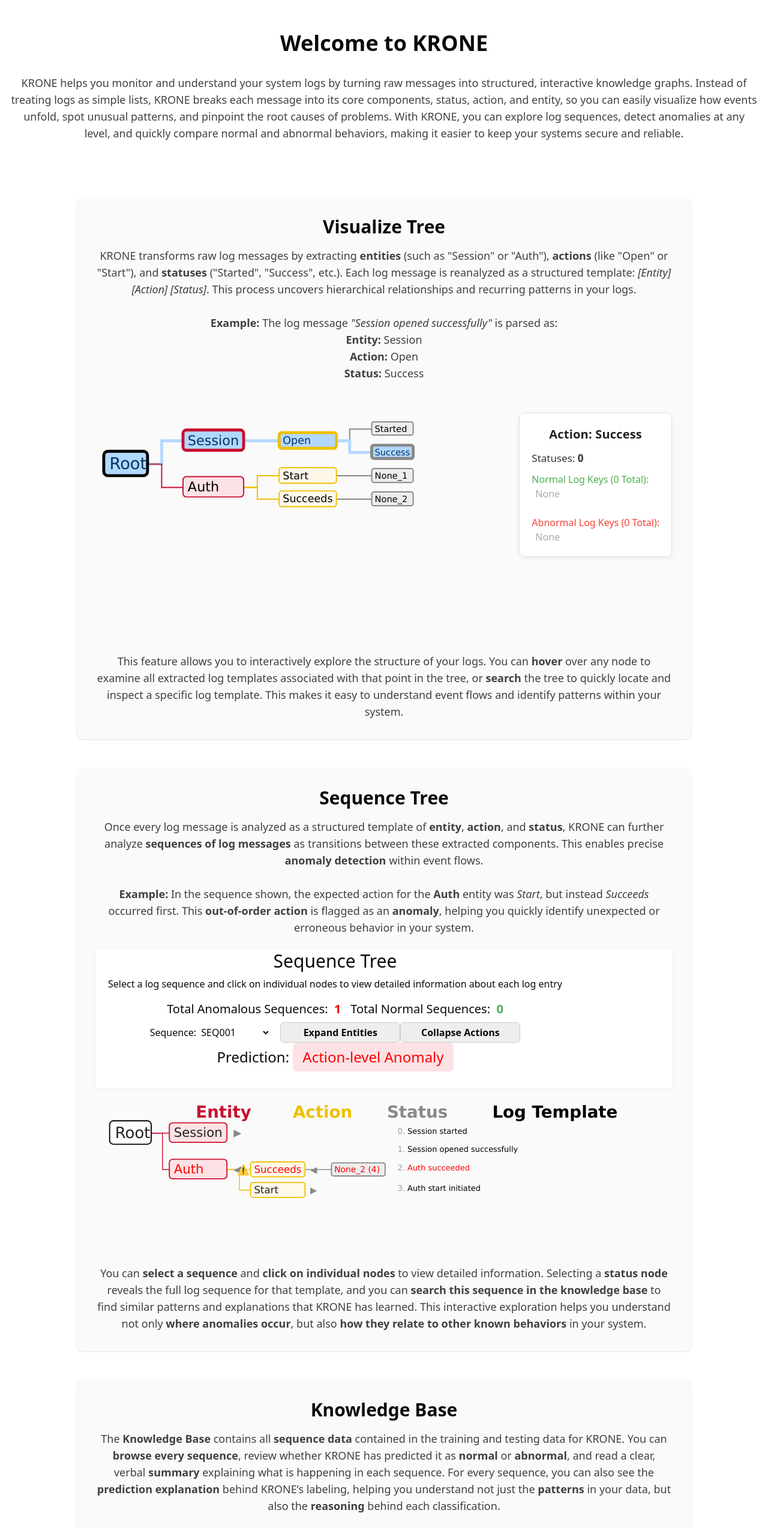
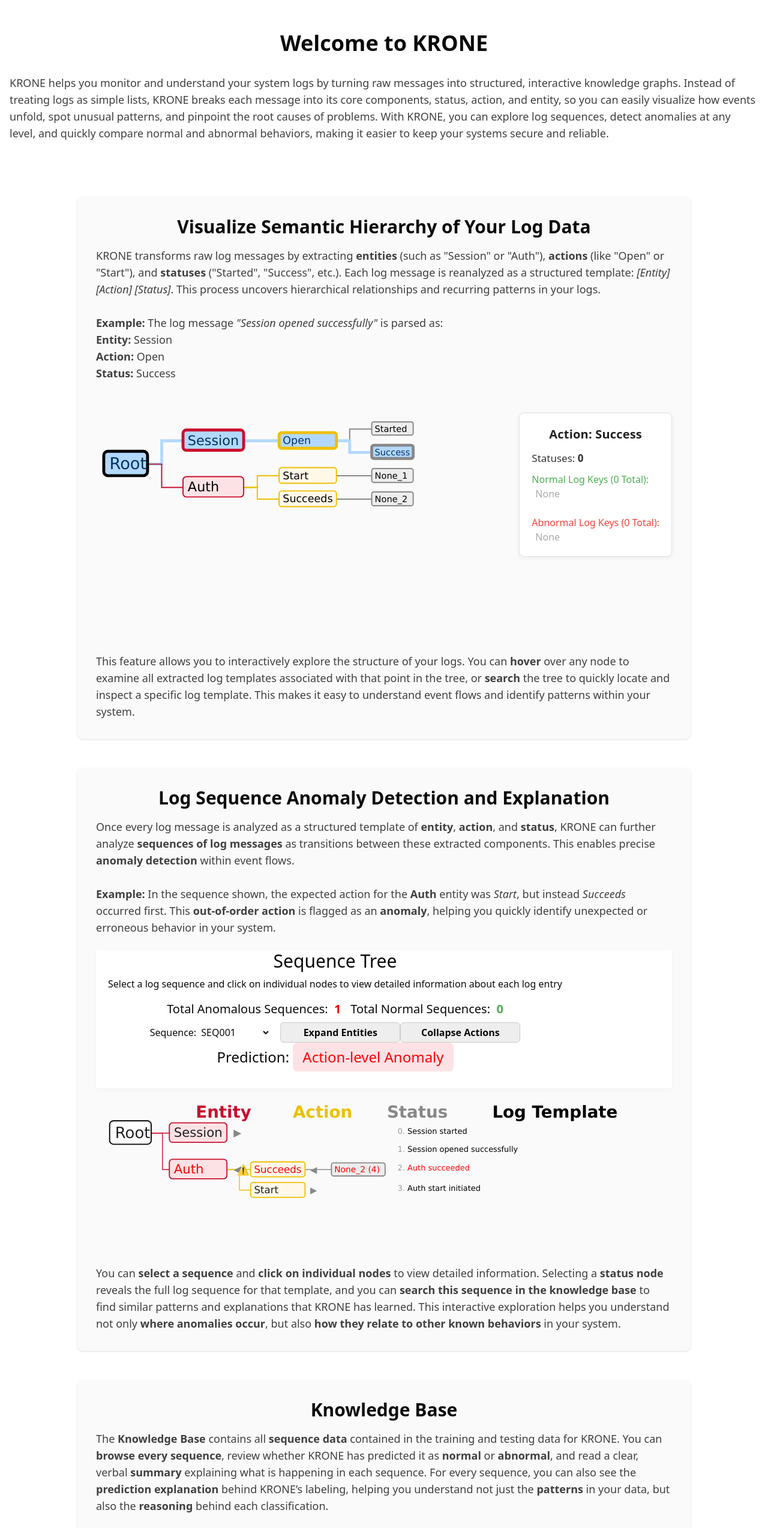
Before and after one commit to LeiMa0324/KRONE_Demo, a React (Vite) app: page / in a window 1280 px wide. Shown: the part 860-3407 px from the top of the page at 60% size. Built offline with nearby package versions, Linux system fonts and the light colour scheme.

Commit message:
welcome page tweaks

```diff
--- a/src/components/FeaturesDescription.tsx
+++ b/src/components/FeaturesDescription.tsx
@@ -142,15 +142,15 @@ export const FeaturesDescription = () => (
   <div className="w-full bg-white py-16 px-4 flex flex-col items-center justify-center z-10 relative">
     <h1 className="text-4xl font-bold mb-8">Welcome to KRONE</h1>
     <div className="w-full flex justify-center mb-8">
-      <p className="text-center text-neutral-700 text-lg max-w-7xl mb-15">
+      <p className="text-left text-neutral-700 text-lg max-w-7xl mb-15">
         KRONE helps you monitor and understand your system logs by turning raw messages into structured, interactive knowledge graphs. Instead of treating logs as simple lists, KRONE breaks each message into its core components, status, action, and entity, so you can easily visualize how events unfold, spot unusual patterns, and pinpoint the root causes of problems. With KRONE, you can explore log sequences, detect anomalies at any level, and quickly compare normal and abnormal behaviors, making it easier to keep your systems secure and reliable.
       </p>
     </div>
     <div className="w-full max-w-5xl flex flex-col gap-12">
       {/* Row 1: Visualize Tree */}
       <div className="flex flex-col items-center bg-neutral-50 rounded-lg shadow p-8">
-        <h2 className="text-3xl font-bold mb-4">Visualize Tree</h2>
-        <p className="text-center mb-6 text-neutral-700 text-lg">
+        <h2 className="text-3xl font-bold mb-4">Visualize Semantic Hierarchy of Your Log Data</h2>
+        <p className="text-left mb-6 text-neutral-700 text-lg">
           KRONE transforms raw log messages by extracting <b>entities</b> (such as "Session" or "Auth"), <b>actions</b> (like "Open" or "Start"), and <b>statuses</b> ("Started", "Success", etc.). Each log message is reanalyzed as a structured template: <i>[Entity] [Action] [Status]</i>. This process uncovers hierarchical relationships and recurring patterns in your logs.<br /><br />
           <b>Example:</b> The log message <i>"Session opened successfully"</i> is parsed as:<br />
           <b>Entity:</b> Session<br />
@@ -184,14 +184,14 @@ export const FeaturesDescription = () => (
             <TreeInfoPanel node={demoInfoNode ?? null} />
           </div>
         </div>
-        <p className="text-center text-neutral-700 text-lg">
+        <p className="text-left text-neutral-700 text-lg">
           This feature allows you to interactively explore the structure of your logs. You can <b>hover</b> over any node to examine all extracted log templates associated with that point in the tree, or <b>search</b> the tree to quickly locate and inspect a specific log template. This makes it easy to understand event flows and identify patterns within your system.
         </p>
       </div>
       {/* Row 2: Sequence Tree */}
       <div className="flex flex-col items-center bg-neutral-50 rounded-lg shadow p-8">
-        <h2 className="text-3xl font-bold mb-4">Sequence Tree</h2>
-        <p className="text-center mb-6 text-neutral-700 text-lg">
+        <h2 className="text-3xl font-bold mb-4">Log Sequence Anomaly Detection and Explanation</h2>
+        <p className="text-left mb-6 text-neutral-700 text-lg">
             Once every log message is analyzed as a structured template of <b>entity</b>, <b>action</b>, and <b>status</b>, KRONE can further analyze <b>sequences of log messages</b> as transitions between these extracted components. This enables precise <b>anomaly detection</b> within event flows.<br /><br />
             <b>Example:</b> In the sequence shown, the expected action for the <b>Auth</b> entity was <i>Start</i>, but instead <i>Succeeds</i> occurred first. This <b>out-of-order action</b> is flagged as an <b>anomaly</b>, helping you quickly identify unexpected or erroneous behavior in your system.
         </p>
@@ -205,14 +205,14 @@ export const FeaturesDescription = () => (
             demoMode={true}
           />
         </div>
-        <p className="text-center text-neutral-700 text-lg mt-6">
+        <p className="text-left text-neutral-700 text-lg mt-6">
           You can <b>select a sequence</b> and <b>click on individual nodes</b> to view detailed information. Selecting a <b>status node</b> reveals the full log sequence for that template, and you can <b>search this sequence in the knowledge base</b> to find similar patterns and explanations that KRONE has learned. This interactive exploration helps you understand not only <b>where anomalies occur</b>, but also <b>how they relate to other known behaviors</b> in your system.
         </p>
       </div>
       {/* Row 3: Knowledge Base */}
       <div className="flex flex-col items-center bg-neutral-50 rounded-lg shadow p-8">
         <h2 className="text-3xl font-bold mb-4">Knowledge Base</h2>
-        <p className="text-center mb-6 text-neutral-700 text-lg">
+        <p className="text-left mb-6 text-neutral-700 text-lg">
           The <b>Knowledge Base</b> contains all <b>sequence data</b> contained in the training and testing data for KRONE. You can <b>browse every sequence</b>, review whether KRONE has predicted it as <b>normal</b> or <b>abnormal</b>, and read a clear, verbal <b>summary</b> explaining what is happening in each sequence. For every sequence, you can also see the <b>prediction explanation</b> behind KRONE’s labeling, helping you understand not just the <b>patterns</b> in your data, but also the <b>reasoning</b> behind each classification.
         </p>
         <div className="flex flex-col items-center justify-center h-full w-full" style={{ minHeight: 200 }}>
@@ -232,7 +232,7 @@ export const FeaturesDescription = () => (
             handleApproximateSearch={() => {}} // no-op for demo
             collapsible={false}
           />
-          <p className="text-center text-neutral-700 text-lg mt-6">
+          <p className="text-left text-neutral-700 text-lg mt-6">
             You can <b>search for a specific sequence</b> using the log key sequence, <b>view the sequence summary and explanation</b>, and <b>search for similar sequences</b>.
           </p>
         </div>
```
